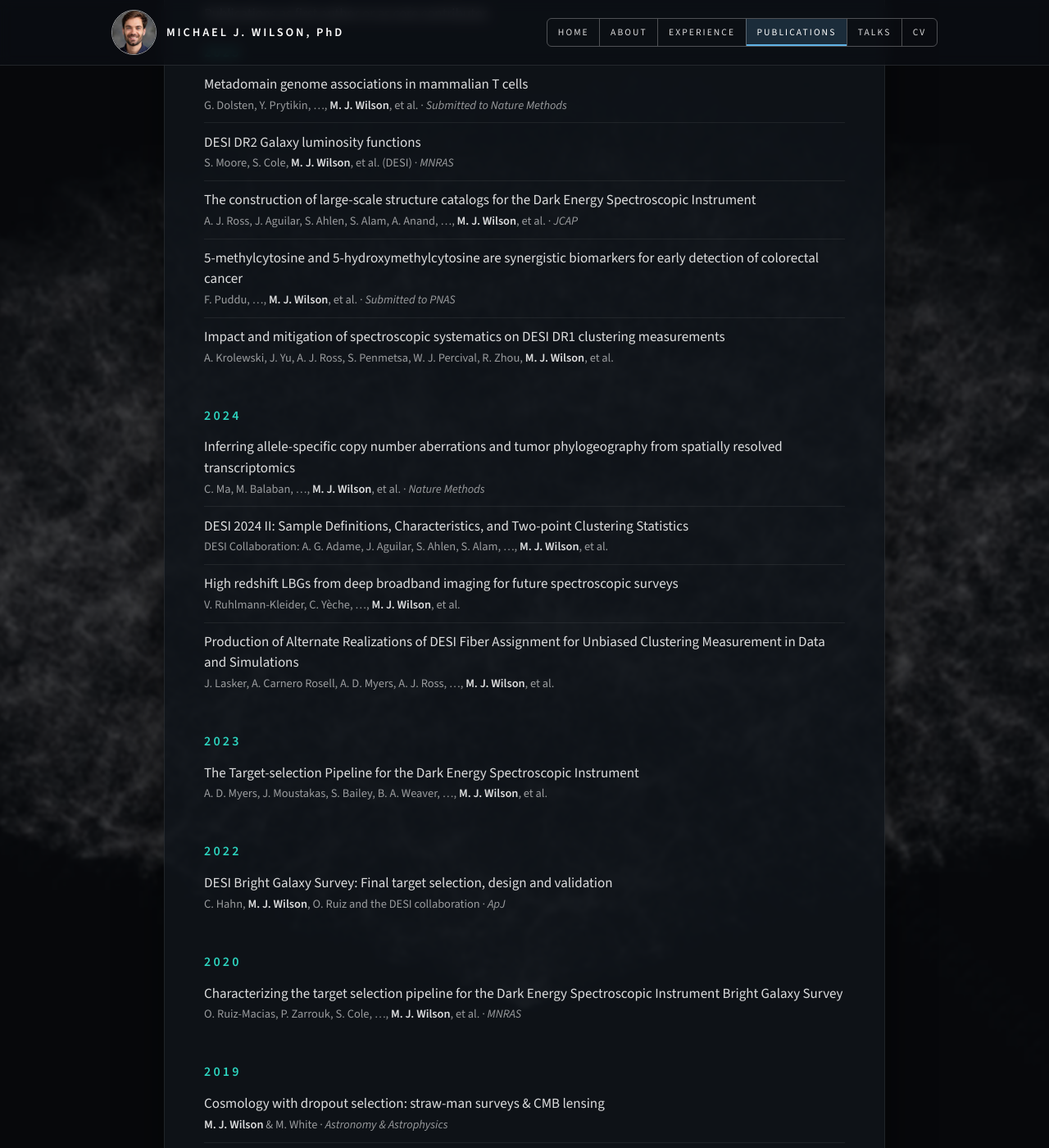
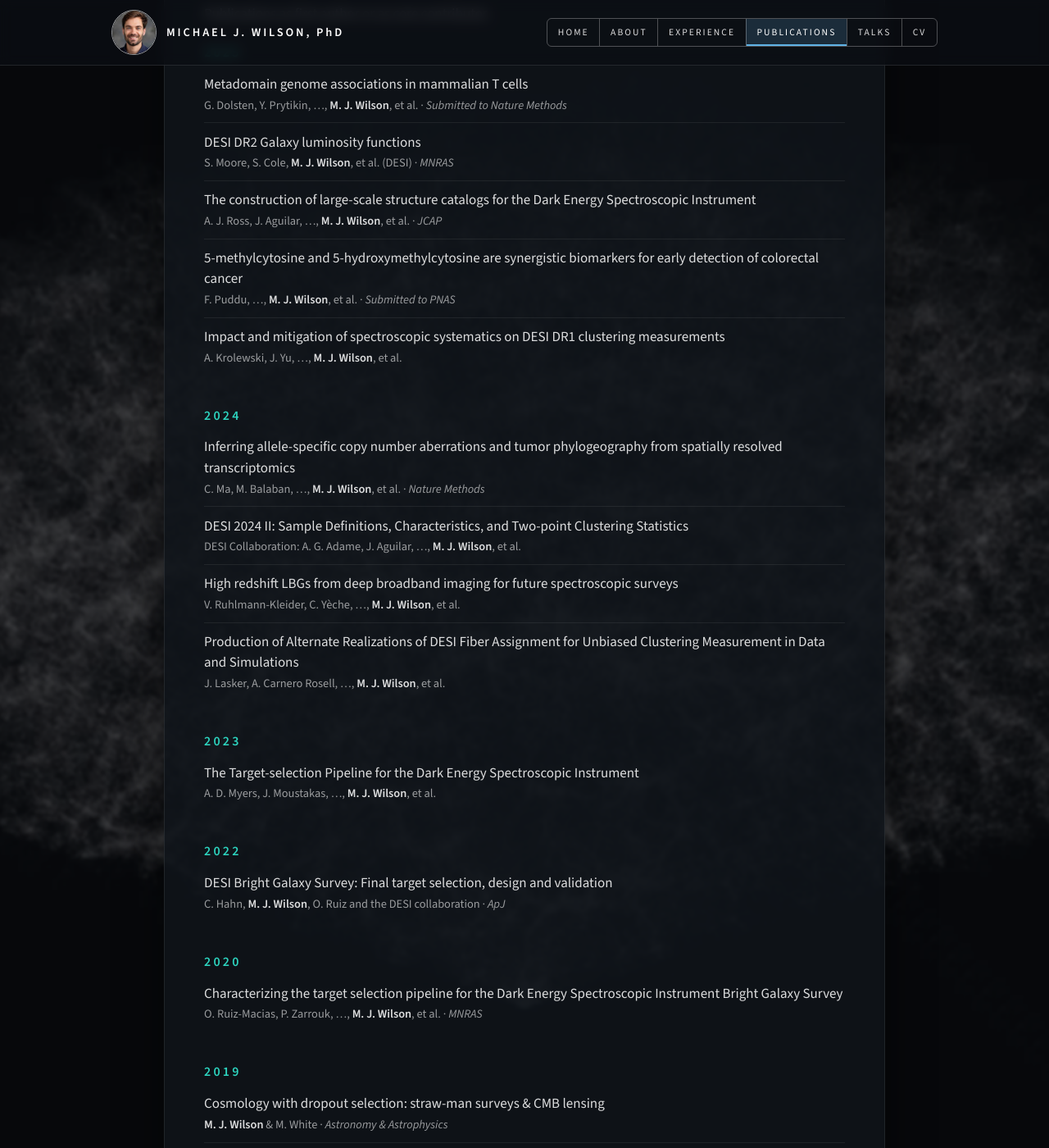
Before and after one commit to michaelJwilson/michaelJwilson.github.io, a Jekyll site: the page built from publications.md, in a window 1280 px wide and 1400 px high, scrolled down 254 px. Shown: the whole window at 82% size. Built offline with Jekyll 4.4.1, drawn with Linux system fonts in a browser that asks for light colours; some of the changed text lies outside the part shown.

Commit message:
Publications: at most two authors before mine, then an ellipsis
Co-Authored-By: Claude Opus 5.5 <noreply@anthropic.com>
Claude-Session: https://claude.ai/code/session_01SiHqF3nmdqJf51uy6f9hsB

```diff
--- a/_data/publications.yml
+++ b/_data/publications.yml
@@ -20,12 +20,12 @@
   title: The matter density and baryon fraction from the galaxy power spectrum at 0.6 < z < 1.1
   venue: Astronomy & Astrophysics
   url: https://www.aanda.org/articles/aa/abs/2017/05/aa30116-16/aa30116-16.html
-- authors: A. Smith, J. He, S. Cole, …, M. J. Wilson and the DESI Collaboration
+- authors: A. Smith, J. He, …, M. J. Wilson and the DESI Collaboration
   year: 2018
   title: Correcting for fibre assignment incompleteness in the DESI bright galaxy survey
   venue: MNRAS
   url: https://academic.oup.com/mnras/article-abstract/484/1/1285/5281295
-- authors: W. J. Percival, C. Yèche, M. Bilicki, A. Font-Ribera, …, M. J. Wilson
+- authors: W. J. Percival, C. Yèche, …, M. J. Wilson, et al.
   year: 2019
   title: Cosmology with the Mauna Kea Spectroscopic Explorer
   url: https://arxiv.org/abs/1903.03158
@@ -39,7 +39,7 @@
   title: 'Cosmology with dropout selection: straw-man surveys & CMB lensing'
   venue: Astronomy & Astrophysics
   url: https://iopscience.iop.org/article/10.1088/1475-7516/2019/10/015
-- authors: O. Ruiz-Macias, P. Zarrouk, S. Cole, …, M. J. Wilson, et al.
+- authors: O. Ruiz-Macias, P. Zarrouk, …, M. J. Wilson, et al.
   year: 2020
   title: Characterizing the target selection pipeline for the Dark Energy Spectroscopic Instrument Bright Galaxy Survey
   venue: MNRAS
@@ -49,15 +49,15 @@
   title: 'DESI Bright Galaxy Survey: Final target selection, design and validation'
   venue: ApJ
   url: https://iopscience.iop.org/article/10.3847/1538-3881/accff8/pdf
-- authors: A. D. Myers, J. Moustakas, S. Bailey, B. A. Weaver, …, M. J. Wilson, et al.
+- authors: A. D. Myers, J. Moustakas, …, M. J. Wilson, et al.
   year: 2023
   title: The Target-selection Pipeline for the Dark Energy Spectroscopic Instrument
   url: https://iopscience.iop.org/article/10.3847/1538-3881/aca5f9/pdf
-- authors: J. Lasker, A. Carnero Rosell, A. D. Myers, A. J. Ross, …, M. J. Wilson, et al.
+- authors: J. Lasker, A. Carnero Rosell, …, M. J. Wilson, et al.
   year: 2024
   title: Production of Alternate Realizations of DESI Fiber Assignment for Unbiased Clustering Measurement in Data and Simulations
   url: https://iopscience.iop.org/article/10.1088/1475-7516/2025/01/127
-- authors: A. Krolewski, J. Yu, A. J. Ross, S. Penmetsa, W. J. Percival, R. Zhou, M. J. Wilson, et al.
+- authors: A. Krolewski, J. Yu, …, M. J. Wilson, et al.
   year: 2025
   title: Impact and mitigation of spectroscopic systematics on DESI DR1 clustering measurements
   url: https://iopscience.iop.org/article/10.1088/1475-7516/2025/01/147
@@ -65,7 +65,7 @@
   year: 2024
   title: High redshift LBGs from deep broadband imaging for future spectroscopic surveys
   url: https://iopscience.iop.org/article/10.1088/1475-7516/2024/08/059
-- authors: 'DESI Collaboration: A. G. Adame, J. Aguilar, S. Ahlen, S. Alam, …, M. J. Wilson, et al.'
+- authors: 'DESI Collaboration: A. G. Adame, J. Aguilar, …, M. J. Wilson, et al.'
   year: 2024
   title: 'DESI 2024 II: Sample Definitions, Characteristics, and Two-point Clustering Statistics'
   url: https://arxiv.org/pdf/2411.12020
@@ -79,7 +79,7 @@
   title: 5-methylcytosine and 5-hydroxymethylcytosine are synergistic biomarkers for early detection of colorectal cancer
   venue: Submitted to PNAS
   url: https://www.biorxiv.org/content/10.1101/2024.10.30.621123v1.full.pdf
-- authors: A. J. Ross, J. Aguilar, S. Ahlen, S. Alam, A. Anand, …, M. J. Wilson, et al.
+- authors: A. J. Ross, J. Aguilar, …, M. J. Wilson, et al.
   year: 2025
   title: The construction of large-scale structure catalogs for the Dark Energy Spectroscopic Instrument
   venue: JCAP
```
